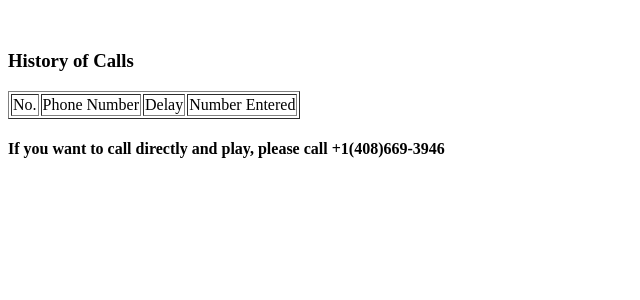
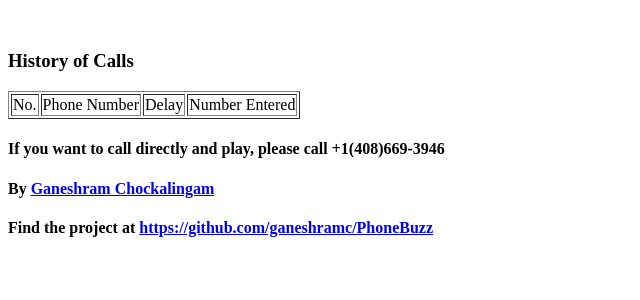
Before and after one commit to ganeshramc/PhoneBuzz, a Flask app: page / in a window 1280 px wide. Shown: the part 211-511 px from the top of the page, without its empty margins (0-640 px from the left). Run offline with Flask 2, Linux system fonts and the light colour scheme; data that the repository does not hold is empty.

```diff
--- a/templates/main_page.html
+++ b/templates/main_page.html
@@ -36,5 +36,7 @@ Delay:<br>
       </table>
 
 <h4>If you want to call directly and play, please call +1(408)669-3946</h4>
+<h4>By <a href="https://github.com/ganeshramc">Ganeshram Chockalingam</a></h4>
+<h4>Find the project at <a href="https://github.com/ganeshramc/PhoneBuzz"> https://github.com/ganeshramc/PhoneBuzz </h4>
 </body>
 </html>
--- a/templates/main_page_reverify.html
+++ b/templates/main_page_reverify.html
@@ -34,6 +34,8 @@ Delay:<br>
             </tr>
          {% endfor %}
       </table>
-<h4>If you want to call directly and play, please call +1(408)669-3946</h4>
+<h4>If you want to call directly and play, please call +1 (408) 669-3946</h4>
+<h4>By <a href="https://github.com/ganeshramc">Ganeshram Chockalingam</a></h4>
+<h4>Find the project at <a href="https://github.com/ganeshramc/PhoneBuzz"> https://github.com/ganeshramc/PhoneBuzz </h4>
 </body>
 </html>
```
